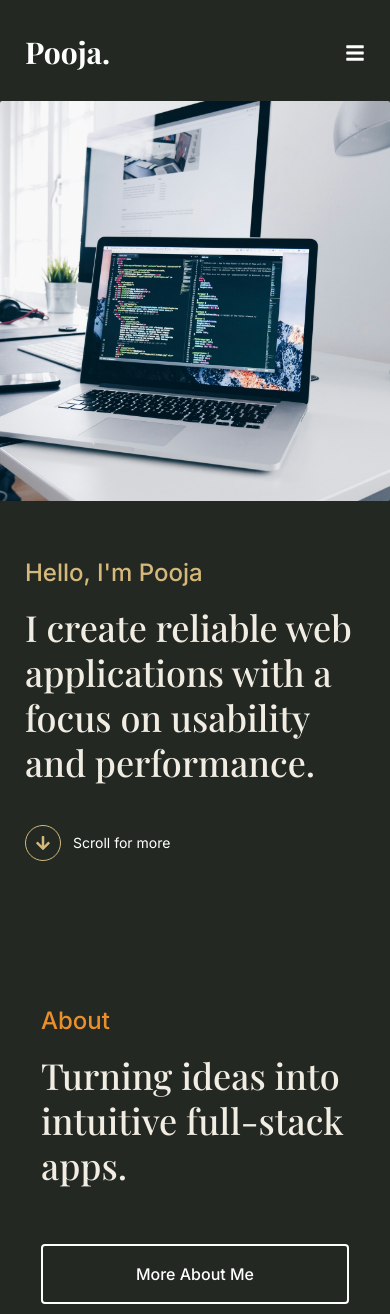
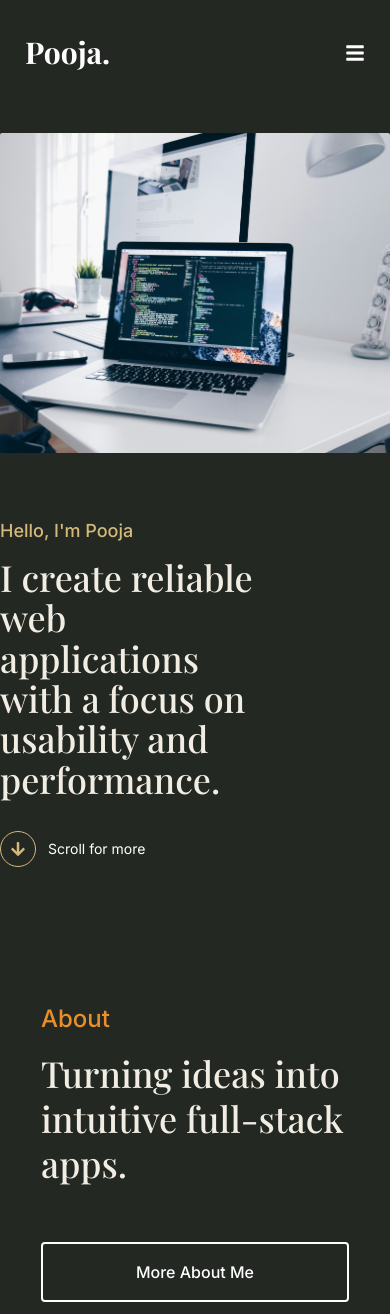
Before and after one commit to Pooja184/Portfolio, a React (Vite) app in the folder Frontend/: page / in a window 390 px wide. Shown: the top 1314 px of the page. Built offline with nearby package versions, Linux system fonts and the light colour scheme.

Commit message:
refactor Hero component layout and styling for improved responsiveness and readability

```diff
--- a/Frontend/src/components/Hero.jsx
+++ b/Frontend/src/components/Hero.jsx
@@ -10,23 +10,23 @@ const Hero = ({scrollToRef}) => {
   };
   return (
     // bg-[#121412]
-    <div className="  flex flex-col-reverse md:flex-row items-center justify-between  md:pb-4 md:mt-12  md:py-20 text-white font-inter">
+    <div className="flex flex-col-reverse md:flex-row items-center justify-between gap-8 md:gap-12 md:pb-4 md:py-10 text-white font-inter">
       {/* Left Content */}
       <motion.div
-        className="w-full md:w-1/2  mb-10 sm:mb-0 px-[25px] md:px-0 pb-4 "
+        className="w-full md:w-1/2 mb-8 sm:mb-0 md:px-0 pb-4"
         initial={{ opacity: 0, y: 50 }}
         animate={{ opacity: 1, y: 0 }}
         transition={{ duration: 1 }}
       >
-        <p className="text-[#D5B97A] my-4 font-medium text-2xl">
+        <p className="text-[#D5B97A] mb-3 font-medium text-lg sm:text-xl md:text-2xl">
           Hello, I'm Pooja
         </p>
-        <h1 className="text-[36px] sm:text-[50px] md:text-[60px] lg:text-[70px] font-playfair leading-tight text-[#F1EDE3]">
+        <h1 className="max-w-[12ch] text-4xl sm:text-5xl lg:text-6xl font-playfair leading-[1.12] text-[#F1EDE3]">
           I create reliable web applications with a focus on usability and performance.
         </h1>
 
         {/* Scroll Icon */}
-        <div className="mt-10 flex items-center gap-3" onClick={handleScroll}>
+        <div className="mt-8 flex items-center gap-3" onClick={handleScroll}>
           <div className="w-9 h-9 border border-[#D5B97A] flex items-center justify-center rounded-full">
             <FaArrowDown className="text-[#D5B97A]" />
           </div>
@@ -36,7 +36,7 @@ const Hero = ({scrollToRef}) => {
 
       {/* Right Image */}
       <motion.div
-        className="w-full md:w-1/2  mb-10 sm:mb-0"
+        className="w-full md:w-1/2 mb-8 sm:mb-0"
         initial={{ opacity: 0, x: -100 }}
         animate={{ opacity: 1, x: 0 }}
         transition={{ duration: 1 }}
@@ -45,7 +45,7 @@ const Hero = ({scrollToRef}) => {
           <img
             src={CoverImg}
             alt="Monica"
-            className="w-full md:w-[450px] h-[400px] sm:h-[500px]  object-cover rounded-sm"
+            className="w-full md:w-[450px] h-[320px] sm:h-[420px] lg:h-[460px] object-cover rounded-sm"
           />
           {/* Optional decorative lines */}
           <div className="absolute right-[-30px] bottom-[40px] hidden sm:block">
```
